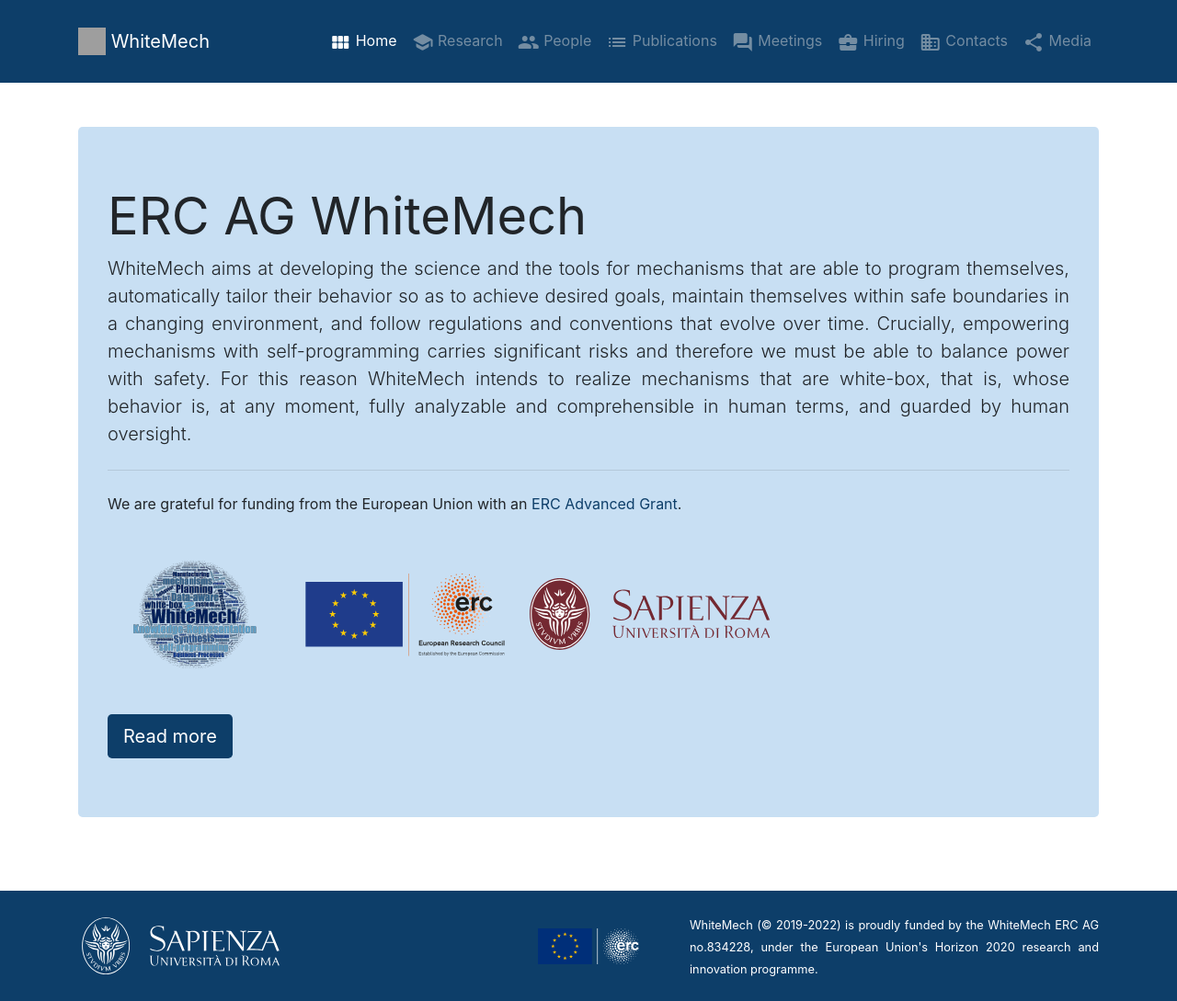
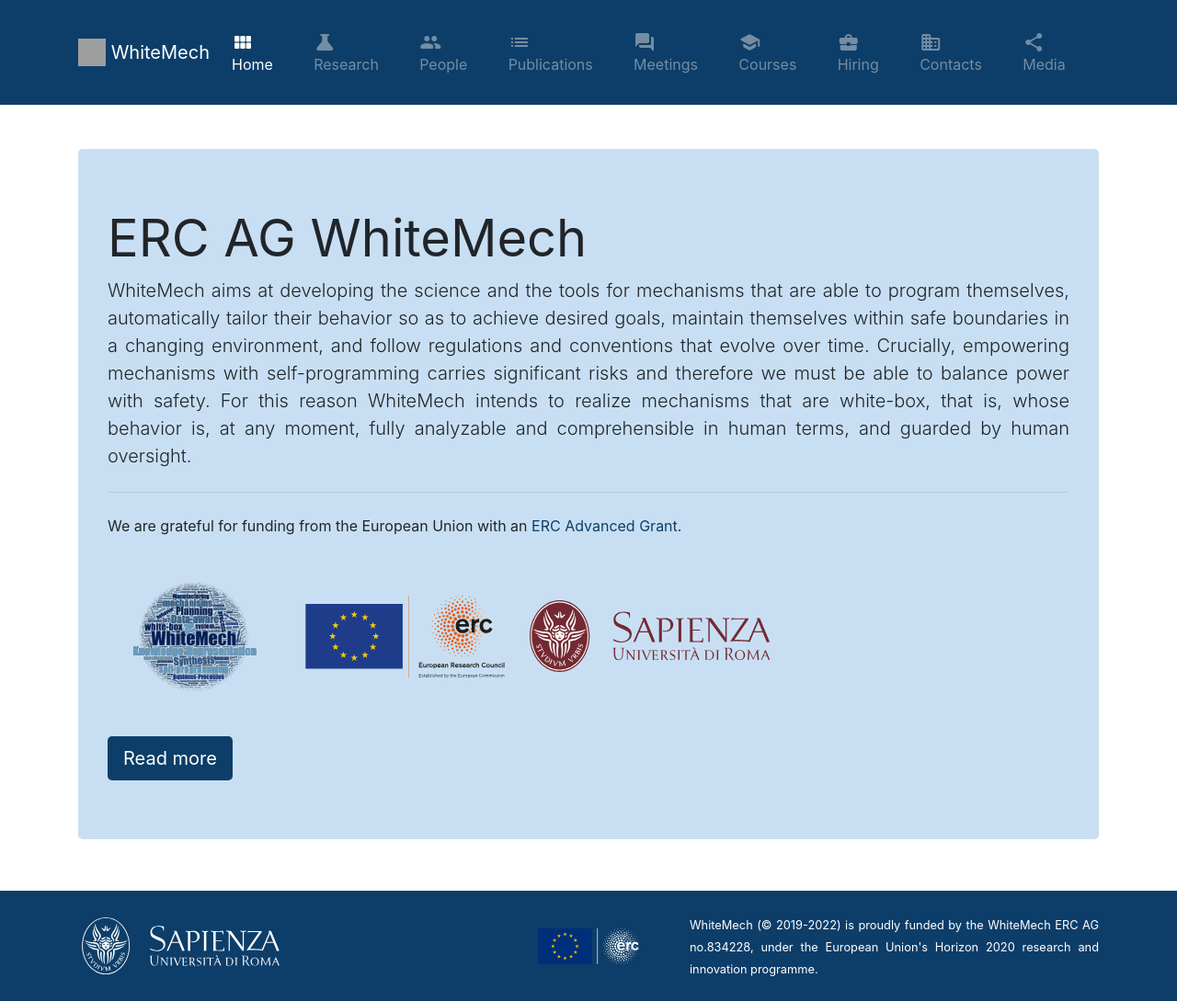
Before and after one commit to whitemech/whitemech.github.io, a Jekyll site: the page built from _pages/home.md, in a window 1280 px wide and 1089 px high. Shown: the whole window at 92% size. Built offline with Jekyll 4.4.1, drawn with Linux system fonts in a browser that asks for light colours.

Commit message:
Publishing courses in nav-bar

```diff
--- a/_includes/header.html
+++ b/_includes/header.html
@@ -14,7 +14,7 @@
 					<a class="nav-link" href="{{ site.url }}{{ site.baseurl }}/"><i class="material-icons-round">view_module</i> Home</a>
 				</li>
 				<li {% if current[1] == 'research' %}class="nav-item active"{% else %}class="nav-item"{% endif %}>
-					<a class="nav-link" href="{{ site.url }}{{ site.baseurl }}/research"><i class="material-icons-round">school</i> Research</a>
+					<a class="nav-link" href="{{ site.url }}{{ site.baseurl }}/research"><i class="material-icons-round">science</i> Research</a>
 				</li>
 				<li {% if current[1] == 'people' %}class="nav-item active"{% else %}class="nav-item"{% endif %}>
 					<a class="nav-link" href="{{ site.url }}{{ site.baseurl }}/people"><i class="material-icons-round">group</i> People</a>
@@ -24,6 +24,9 @@
 				</li>
 				<li {% if current[1] == 'meetings' %}class="nav-item active"{% else %}class="nav-item"{% endif %}>
 				<a class="nav-link" href="{{ site.url }}{{ site.baseurl }}/meetings"><i class="material-icons-round">question_answer</i> Meetings</a>
+				</li>
+				<li {% if current[1] == 'courses' %}class="nav-item active"{% else %}class="nav-item"{% endif %}>
+				<a class="nav-link" href="{{ site.url }}{{ site.baseurl }}/courses"><i class="material-icons-round">school</i> Courses</a>
 				</li>
 				<li {% if current[1] == 'hiring' %}class="nav-item active"{% else %}class="nav-item"{% endif %}>
 				<a class="nav-link" href="{{ site.url }}{{ site.baseurl }}/hiring"><i class="material-icons-round">business_center</i> Hiring</a>
```
